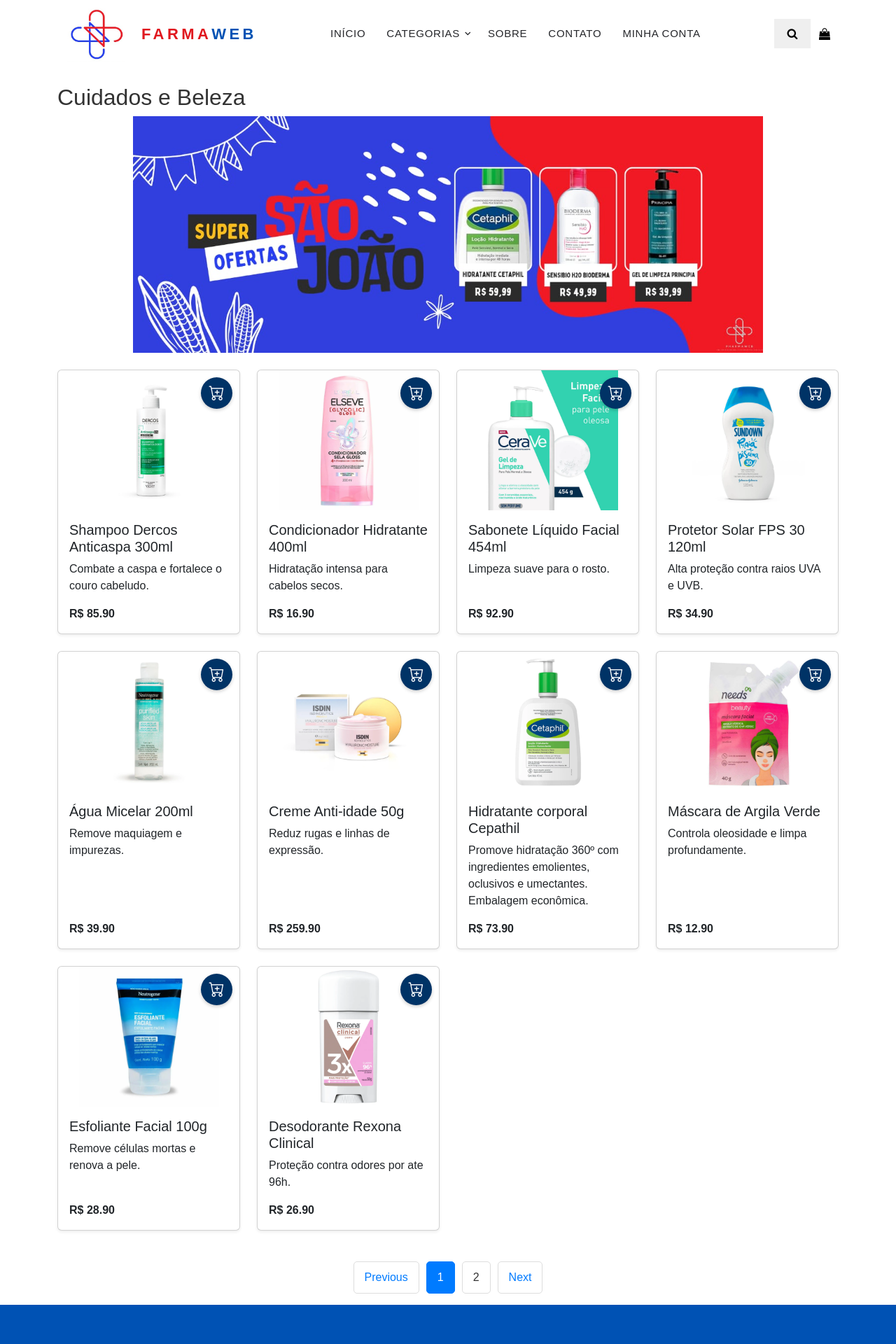
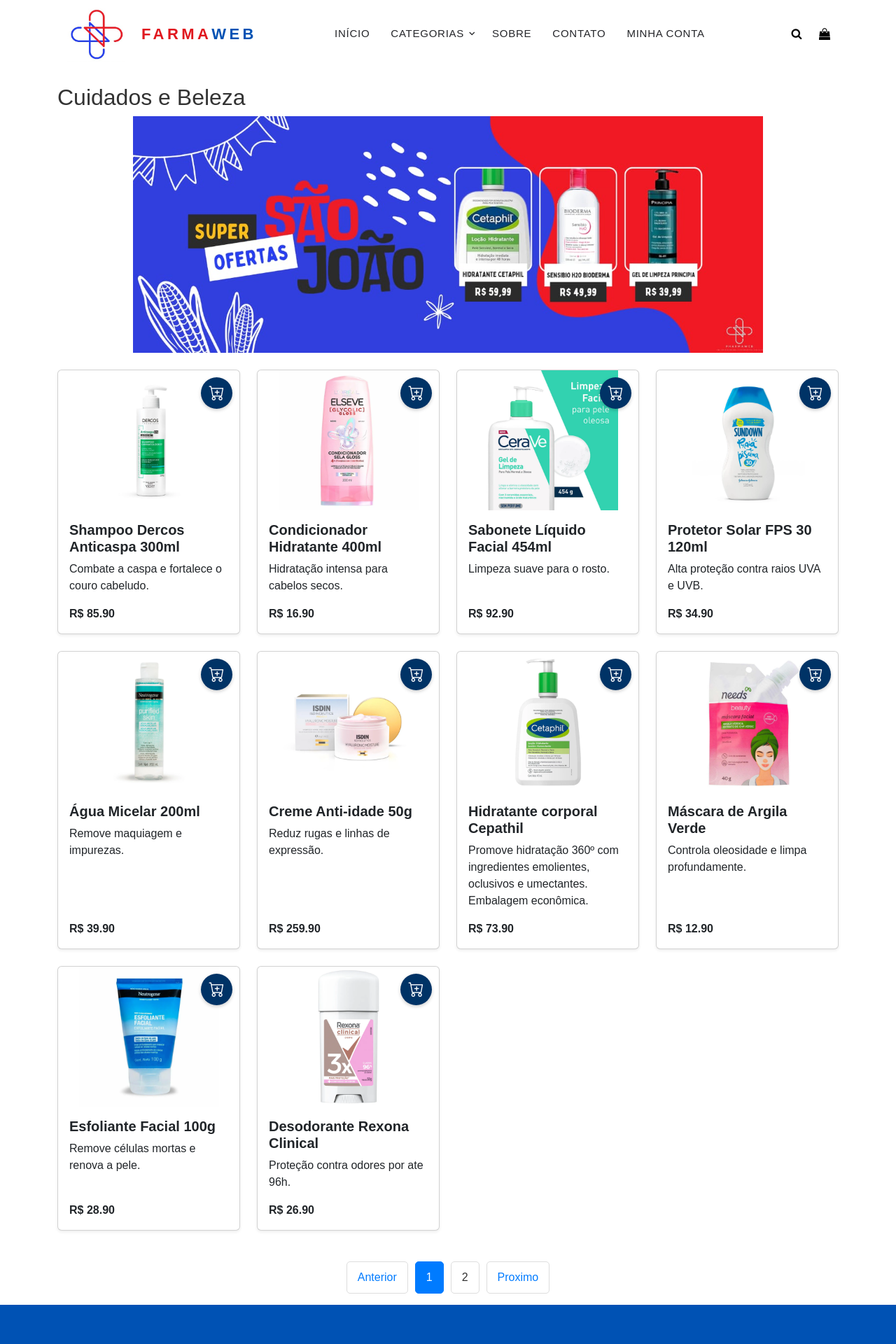
Before and after one commit to AlanOlivieira/FSN4-FarmaWeb, a React (Vite) app: page /categorias/beleza in a window 1280 px wide. Shown: the top 1920 px of the page at 70% size. Built offline with nearby package versions, Linux system fonts and the light colour scheme.

Commit message:
alteraçoes finais

```diff
--- a/public/css/style.css
+++ b/public/css/style.css
@@ -1141,3 +1141,11 @@
   border: none;
   box-shadow: none;
 }
+.icons-btn.js-search-open {
+  border: none;
+  background: transparent;
+  outline: none;
+  box-shadow: none; /* remove sombra, se houver */
+  padding: 0; /* tira espaçamento extra */
+  cursor: pointer;
+}
--- a/src/App.jsx
+++ b/src/App.jsx
@@ -12,6 +12,9 @@
 import Beleza from './pages/beleza';
 import Bebes from './pages/bebes';
 import Medicamentos from './pages/medicamentos';
+import DetalheProduto from './pages/DetalheProduto';
+
+
 
 function Layout() {
   return (
@@ -42,6 +45,7 @@
         </Route>
         <Route path="carrinho" element={<Carrinho />} />
       </Route>
+      <Route path="/produto/:id" element={<DetalheProduto />} />
     </Routes>
   );
 }
--- a/src/components/Footer/Footer.jsx
+++ b/src/components/Footer/Footer.jsx
@@ -108,12 +108,13 @@
                 <li className="email">contato@pharma.com.br</li>
                 <li>
                   <Button
-                    variant="outline-primary"
-                    onClick={handleShowContactModal}
-                    className="mt-3"
-                  >
-                    Fale Conosco
-                  </Button>
+                      variant="primary"
+                      onClick={handleShowContactModal}
+                      className="mt-3"
+                    >
+                      Fale Conosco
+                    </Button>
+
                 </li>
               </ul>
             </div>
--- a/src/components/ProdutoCard.jsx
+++ b/src/components/ProdutoCard.jsx
@@ -23,7 +23,7 @@
       </div>
 
       <div className="card-body d-flex flex-column">
-        <h5 className="card-title">{produto.nome}</h5>
+        <h5 className="card-title"><strong>{produto.nome}</strong></h5>
         <p className="card-text" style={{ flexGrow: 1 }}>
           {produto.descricao}
         </p>
--- a/src/data/produtos.js
+++ b/src/data/produtos.js
@@ -7,8 +7,8 @@
     { id: 4, nome: "Amoxicilina 500mg", preco: 78.90, imagem: "/images/amoxicilina.jpeg", descricao: "Antibiótico de amplo espectro.", classificacao: "medicamentos", destaque: false },
     { id: 5, nome: "Omeprazol 20mg", preco: 9.90, imagem: "/images/Omeprazol.png", descricao: "Tratamento de gastrite e refluxo.", classificacao: "medicamentos", destaque: false },
     { id: 6, nome: "Losartana 50mg", preco: 14.75, imagem: "/images/Losartana.webp", descricao: "Controle da pressão arterial.", classificacao: "medicamentos", destaque: false },
-    { id: 7, nome: "Captopril 25mg", preco: 6.80, imagem: "/images/capitopril.webp", descricao: "Redução da pressão arterial.", classificacao: "medicamentos", destaque: false },
-    { id: 8, nome: "Azitromicina 500mg", preco: 42.00, imagem: "/images/Azitromicina_03_comp.png", descricao: "Antibiótico para infecções respiratórias.", classificacao: "medicamentos", destaque: false },
+    { id: 7, nome: "Captopril 25mg", preco: 6.80, imagem: "/images/capitopril.webp", descricao: "Redução da pressão arterial.", classificacao: "medicamentos", destaque: true },
+    { id: 8, nome: "Azitromicina 500mg", preco: 42.00, imagem: "/images/Azitromicina_03_comp.png", descricao: "Antibiótico para infecções respiratórias.", classificacao: "medicamentos", destaque: true },
     { id: 9, nome: "Prednisona 20mg", preco: 13.50, imagem: "/images/Prednisona.webp", descricao: "Anti-inflamatório corticosteroide.", classificacao: "medicamentos", destaque: true },
     { id: 10, nome: "Cetirizina 10mg", preco: 10.90, imagem: "/images/Cetirizina.webp", descricao: "Alívio de sintomas alérgicos.", classificacao: "medicamentos", destaque: true },
     { id: 11, nome: "Metformina 850mg", preco: 7.99, imagem: "/images/Metformina.webp", descricao: "Controle do diabetes tipo 2.", classificacao: "medicamentos", destaque: true },
@@ -86,7 +86,7 @@
     { id: 314, nome: "Bebida de Soja com Cacau 1L", preco: 7.90, imagem: "https://m.media-amazon.com/images/I/51kAfklL8HL.__AC_SY300_SX300_QL70_ML2_.jpg", descricao: "Alternativa nutritiva ao achocolatado.", classificacao: "nutricao", destaque: false },
     { id: 315, nome: "Tofu 500g", preco: 17.90, imagem: "https://storage.moovin.store/main/e89978aa-2a3d-406b-aad5-16ca7b814d24/c9920d41-0348-44ff-bfa0-b4cbb2b98cbf-2.jpeg?v=1738245850&ims=fit-in/500x/filters:fill(FFF)", descricao: "Fonte vegetal de proteína derivada da soja.", classificacao: "nutricao", destaque: false },
     { id: 316, nome: "Arroz Integral 1kg", preco: 6.90, imagem: "https://www.drogasil.com.br/_next/image?url=https%3A%2F%2Fproduct-data.raiadrogasil.io%2Fimages%2F15168608.webp&w=828&q=75", descricao: "Fonte de energia com fibras.", classificacao: "nutricao", destaque: false },
-    { id: 317, nome: "Macarrão de Grão-de-Bico 500g", preco: 13.90, imagem: "https://m.media-amazon.com/images/I/71x8MH7o7FL.__AC_SX300_SY300_QL70_ML2_.jpg", descricao: "Rico em proteínas e sem glúten.", classificacao: "nutricao", destaque: true },
+    { id: 317, nome: "Macarrão de Grão-de-Bico 500g", preco: 13.90, imagem: "https://m.media-amazon.com/images/I/71x8MH7o7FL.__AC_SX300_SY300_QL70_ML2_.jpg", descricao: "Rico em proteínas e sem glúten.", classificacao: "nutricao", destaque: false },
     { id: 318, nome: "Água de Coco 1L", preco: 7.90, imagem: "https://www.drogasil.com.br/_next/image?url=https%3A%2F%2Fproduct-data.raiadrogasil.io%2Fimages%2F3875857.webp&w=828&q=75", descricao: "Hidratação natural com eletrólitos.", classificacao: "nutricao", destaque: false },
     { id: 319, nome: "Mel Puro 500g", preco: 18.90, imagem: "https://www.drogasil.com.br/_next/image?url=https%3A%2F%2Fproduct-data.raiadrogasil.io%2Fimages%2F3876595.webp&w=828&q=75", descricao: "Fonte natural de energia e antioxidantes.", classificacao: "nutricao", destaque: false },
     { id: 320, nome: "Cacau em Pó 100% 200g", preco: 21.90, imagem: "https://m.media-amazon.com/images/I/71m0h-J2SaL.__AC_SX300_SY300_QL70_ML2_.jpg", descricao: "Rico em antioxidantes e sem açúcar.", classificacao: "nutricao", destaque: false }
@@ -95,14 +95,14 @@
   beleza: [
     { id: 401, nome: "Shampoo Dercos Anticaspa 300ml", preco: 85.90, imagem: "/images/dercos.webp", descricao: "Combate a caspa e fortalece o couro cabeludo.", classificacao: "beleza", destaque: false },
     { id: 402, nome: "Condicionador Hidratante 400ml", preco: 16.90, imagem: "/images/condicionador.webp", descricao: "Hidratação intensa para cabelos secos.", classificacao: "beleza", destaque: false },
-    { id: 403, nome: "Sabonete Líquido Facial 454ml", preco: 92.90, imagem: "/images/cerave.webp", descricao: "Limpeza suave para o rosto.", classificacao: "beleza", destaque: false },
+    { id: 403, nome: "Sabonete Líquido Facial 454ml", preco: 92.90, imagem: "/images/cerave.webp", descricao: "Limpeza suave para o rosto.", classificacao: "beleza", destaque: true },
     { id: 404, nome: "Protetor Solar FPS 30 120ml", preco: 34.90, imagem: "/images/protetorsolar.webp", descricao: "Alta proteção contra raios UVA e UVB.", classificacao: "beleza", destaque: true },
     { id: 405, nome: "Água Micelar 200ml", preco: 39.90, imagem: "/images/aguamicelar.webp", descricao: "Remove maquiagem e impurezas.", classificacao: "beleza", destaque: false },
     { id: 406, nome: "Creme Anti-idade 50g", preco: 259.90, imagem: "/images/isdin.webp", descricao: "Reduz rugas e linhas de expressão.", classificacao: "beleza", destaque: false },
     { id: 407, nome: "Hidratante corporal Cepathil", preco: 73.90, imagem:"/images/cetaphil.webp", descricao: "Promove hidratação 360º com ingredientes emolientes, oclusivos e umectantes. Embalagem econômica.", classificacao: "beleza", destaque: true },
     { id: 408, nome: "Máscara de Argila Verde", preco: 12.90, imagem: "/images/argila.webp", descricao: "Controla oleosidade e limpa profundamente.", classificacao: "beleza", destaque: false },
     { id: 409, nome: "Esfoliante Facial 100g", preco: 28.90, imagem: "/images/esfoliante.webp", descricao: "Remove células mortas e renova a pele.", classificacao: "beleza", destaque: false },
-    { id: 410, nome: "Desodorante Rexona Clinical", preco: 26.90, imagem: "/images/rexonaclinical.webp", descricao: "Proteção contra odores por ate 96h.", classificacao: "beleza", destaque: false },
+    { id: 410, nome: "Desodorante Rexona Clinical", preco: 26.90, imagem: "/images/rexonaclinical.webp", descricao: "Proteção contra odores por ate 96h.", classificacao: "beleza", destaque: true },
     { id: 411, nome: "Hidratante Labial Bepantol", preco: 35.00, imagem: "/images/bepan.webp", descricao: "Nutrição regeneradora para os lábios.", classificacao: "beleza", destaque: false },
     { id: 412, nome: "Demaquilante Adcos Bifásico", preco: 21.90, imagem: "/images/rem.webp", descricao: "Remove maquiagem à prova d’água.", classificacao: "beleza", destaque: false },
     { id: 413, nome: "Base Líquida Matte", preco: 88.90, imagem: "/images/base.webp", descricao: "Cobertura uniforme e longa duração.", classificacao: "beleza", destaque: false },
--- a/src/pages/bebes.jsx
+++ b/src/pages/bebes.jsx
@@ -31,8 +31,8 @@
         ))}
       </div>
       <ReactPaginate
-        previousLabel={"Previous"}
-        nextLabel={"Next"}
+        previousLabel={"Anterior"}
+        nextLabel={"Proximo"}
         pageCount={pageCount}
         onPageChange={handlePageClick}
         containerClassName={"pagination"}
--- a/src/pages/beleza.jsx
+++ b/src/pages/beleza.jsx
@@ -45,8 +45,8 @@
         ))}
       </div>
       <ReactPaginate
-        previousLabel={"Previous"}
-        nextLabel={"Next"}
+        previousLabel={"Anterior"}
+        nextLabel={"Proximo"}
         pageCount={pageCount}
         onPageChange={handlePageClick}
         containerClassName={"pagination"}
--- a/src/pages/medicamentos.jsx
+++ b/src/pages/medicamentos.jsx
@@ -31,8 +31,8 @@
         ))}
       </div>
       <ReactPaginate
-        previousLabel={"Previous"}
-        nextLabel={"Next"}
+        previousLabel={"Anterior"}
+        nextLabel={"Proximo"}
         pageCount={pageCount}
         onPageChange={handlePageClick}
         containerClassName={"pagination"}
--- a/src/pages/nutricao.jsx
+++ b/src/pages/nutricao.jsx
@@ -31,8 +31,8 @@
         ))}
       </div>
       <ReactPaginate
-        previousLabel={"Previous"}
-        nextLabel={"Next"}
+        previousLabel={"Anterior"}
+        nextLabel={"Proximo"}
         pageCount={pageCount}
         onPageChange={handlePageClick}
         containerClassName={"pagination"}
--- a/src/pages/suplementos.jsx
+++ b/src/pages/suplementos.jsx
@@ -32,8 +32,8 @@
         ))}
       </div>
       <ReactPaginate
-        previousLabel={"Previous"}
-        nextLabel={"Next"}
+        previousLabel={"Anterior"}
+        nextLabel={"Proximo"}
         pageCount={pageCount}
         onPageChange={handlePageClick}
         containerClassName={"pagination"}
--- a/src/pages/vitaminas.jsx
+++ b/src/pages/vitaminas.jsx
@@ -31,8 +31,8 @@
         ))}
       </div>
       <ReactPaginate
-        previousLabel={"Previous"}
-        nextLabel={"Next"}
+        previousLabel={"Anterior"}
+        nextLabel={"Proximo"}
         pageCount={pageCount}
         onPageChange={handlePageClick}
         containerClassName={"pagination"}
```
Also changed, not shown: 1 other file (tests, documents, lock files or other folders).
